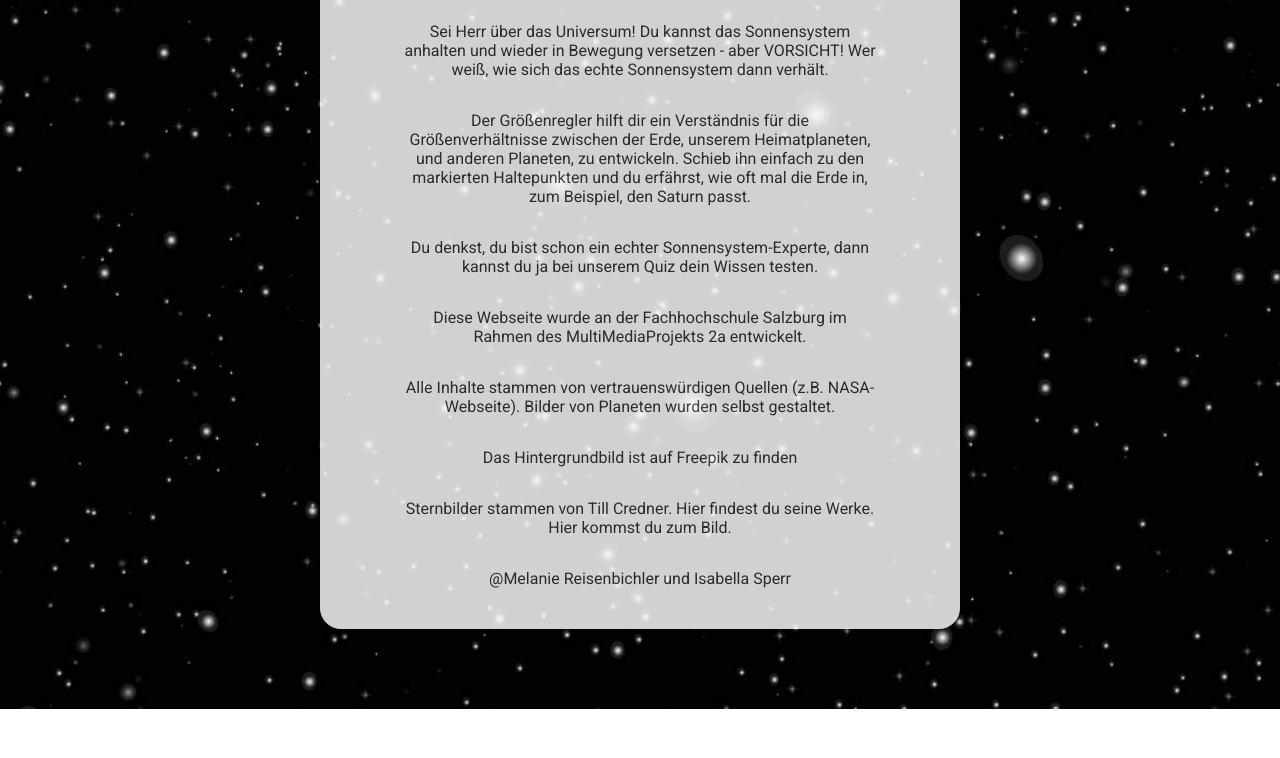
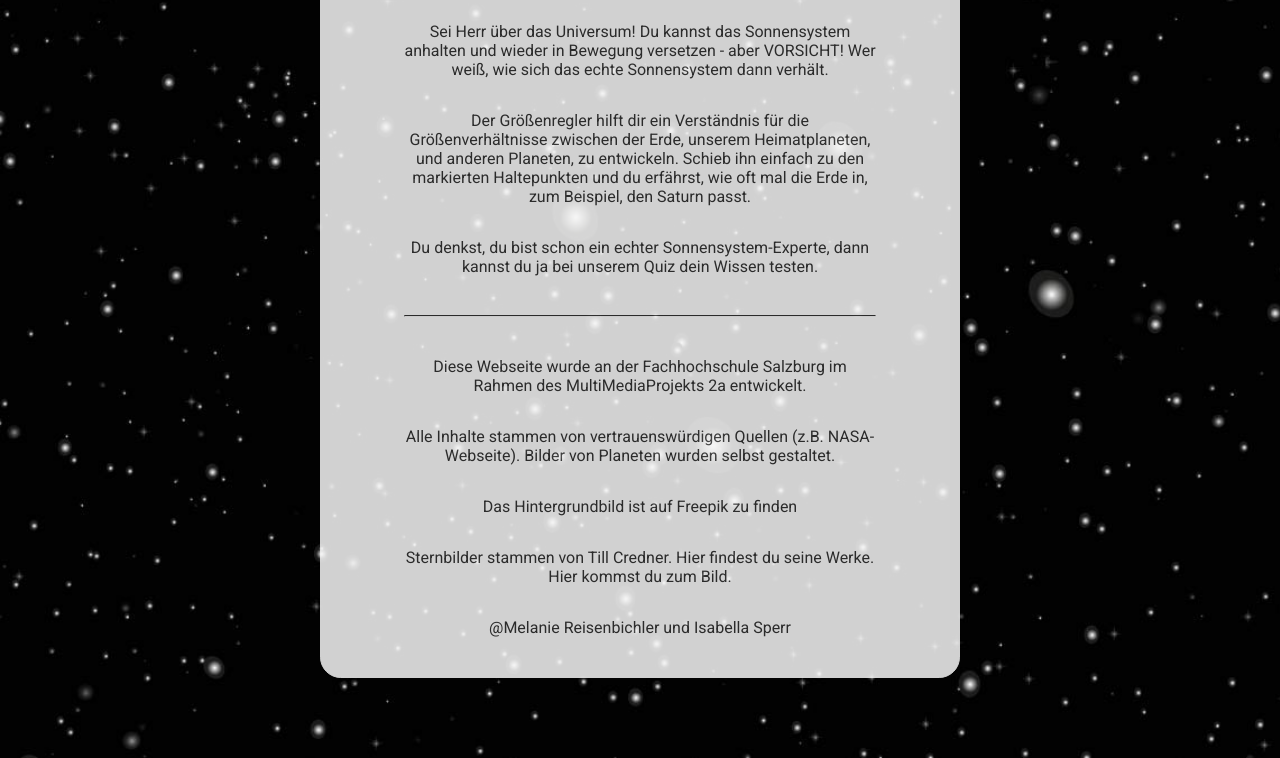
Before and after one commit to melliereisenbichler/mmp2a_dasuniversum, a website: page app/info.html in a window 1280 px wide. Shown: the part 966-1724 px from the top of the page. Before the commit the page ends 1675 px from the top, so only its background shows below. Drawn offline with nearby package versions, Linux system fonts and the light colour scheme.

Commit message:
fix: fix hover link and instert line

```diff
--- a/app/info.html
+++ b/app/info.html
@@ -71,9 +71,10 @@
                 <p>Sei Herr über das Universum! Du kannst das Sonnensystem anhalten und wieder in Bewegung versetzen - aber VORSICHT! Wer weiß, wie sich das echte Sonnensystem dann verhält.</p>
                  <p>Der Größenregler hilft dir ein Verständnis für die Größenverhältnisse zwischen der Erde, unserem Heimatplaneten, und anderen Planeten, zu entwickeln. Schieb ihn einfach zu den markierten Haltepunkten und du erfährst, wie oft mal die Erde in, zum Beispiel, den Saturn passt.</p>
                 <p>Du denkst, du bist schon ein echter Sonnensystem-Experte, dann kannst du ja bei unserem Quiz dein Wissen testen.</p>
+                <hr>
                 <p>Diese Webseite wurde an der Fachhochschule Salzburg im Rahmen des MultiMediaProjekts 2a entwickelt.</p>
                 <p>Alle Inhalte stammen von vertrauenswürdigen Quellen (z.B. NASA-Webseite). Bilder von Planeten wurden selbst gestaltet.</p>
-                <p>Das Hintergrundbild ist auf <a href='https://www.freepik.com/free-vector/universe-background_831869.htm'>Freepik</a> zu finden</p>
+                <p><a href='https://www.freepik.com/free-vector/universe-background_831869.htm'>Das Hintergrundbild ist auf Freepik zu finden</a></p>
                 <p>Sternbilder stammen von <a href="//commons.wikimedia.org/wiki/User:Till_Credner" title="User:Till Credner">Till Credner</a>.
                 <a rel="nofollow" class="external free" href="http://www.AlltheSky.com">Hier findest du seine Werke.</a>
                 <a href="https://commons.wikimedia.org/w/index.php?curid=9293736">Hier kommst du zum Bild.</a></p>
```
